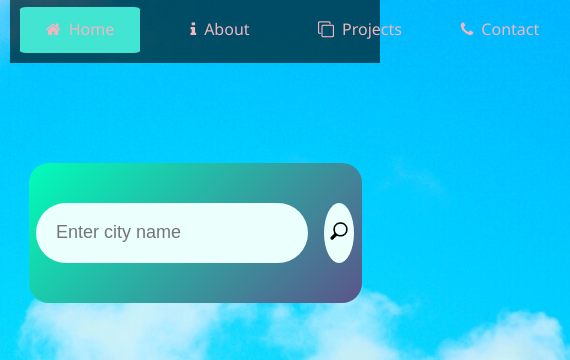
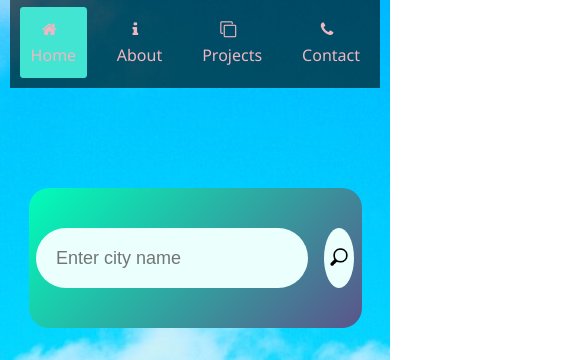
Before and after one commit to amirabou-cloud/Weatherapp, a plain HTML site: page index.html in a window 390 px wide. Shown: the part 244-604 px from the top of the page, 570 px wide, since content can reach past the window. Drawn offline with Linux system fonts and the light colour scheme.

Commit message:
done readme and fix the margin on nav so compatible with phone

```diff
--- a/style.css
+++ b/style.css
@@ -23,6 +23,7 @@ header {
 background: rgba(0, 0, 0, 0.6);
 text-align: center;
 position: sticky;
+margin: 0, auto, 0;
 }
 
 .menu-bar ul{
@@ -33,7 +34,7 @@ position: sticky;
 }
 
 .menu-bar ul li{
-    width: 120px;
+    width: auto;
     margin: 10px;
     padding: 10px;
 }
@@ -115,7 +116,7 @@ body {
   max-width: 470px;
   background: linear-gradient(135deg, #00feba, #5b548a);
   color: #fff;
-  margin: 100px auto 0;
+  margin: 100px auto 100px;
   border-radius: 20px;
   padding: 40px 35px;
   text-align: center;
```
Also changed, not shown: images/weatherapp.jpg (added), 2 other files.
